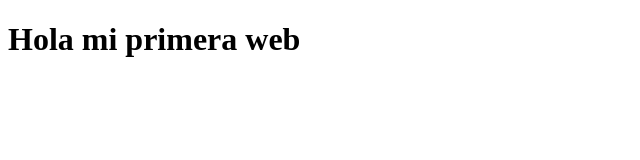
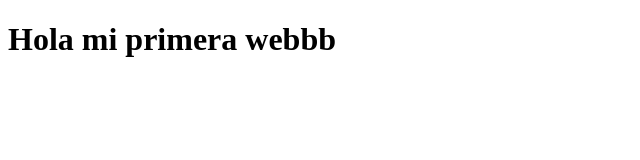
Before and after one commit to Saruken/Saruken.github.io, a plain HTML site: page index.html in a window 1280 px wide. Shown: the full height of the page, 0-640 px from the left. Drawn offline with Linux system fonts and the light colour scheme.

Commit message:
Update index.html

```diff
--- a/index.html
+++ b/index.html
@@ -7,6 +7,6 @@
     <title>Document</title>
 </head>
 <body>
-    <h1>Hola mi primera web</h1>
+    <h1>Hola mi primera webbb</h1>
 </body>
 </html>
```
